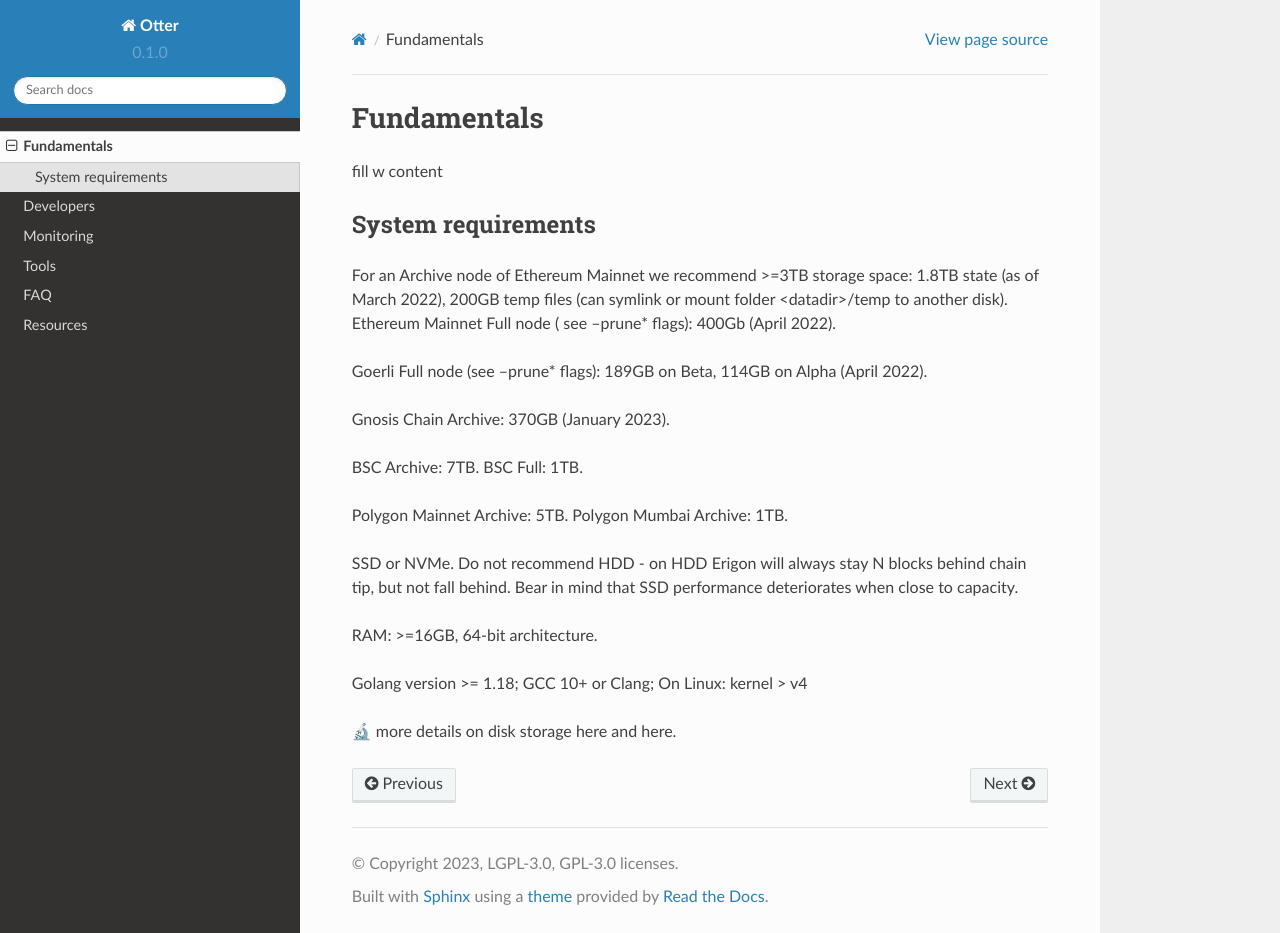
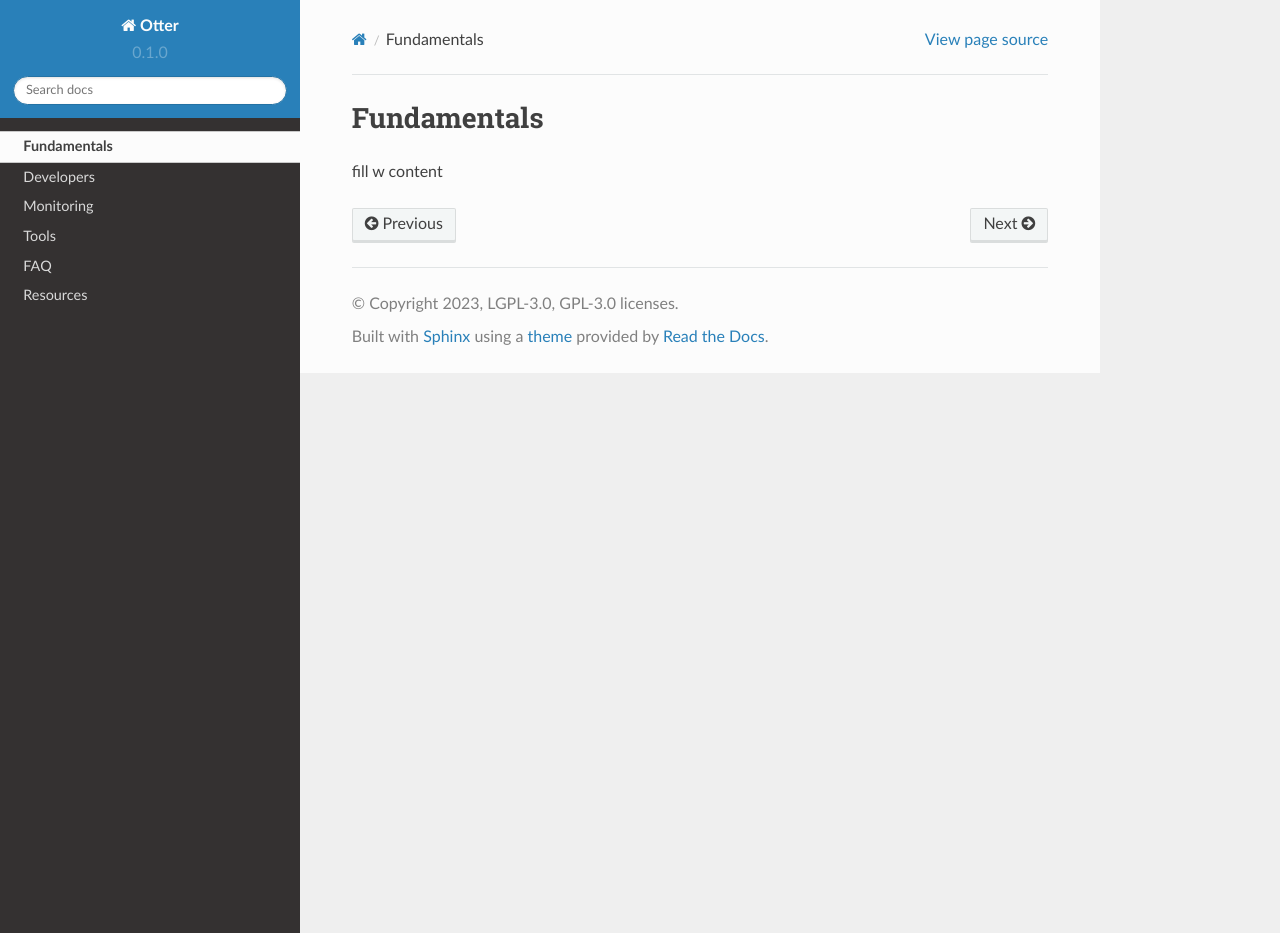
Before and after one commit to bloxster/erigon-2, a Sphinx documentation site: the page built from docs/source/fundamentals.rst, in a window 1280 px wide and 933 px high. Built offline with Sphinx 7.4.7 and the Read the Docs theme 2.0.0, drawn with Linux system fonts in a browser that asks for light colours.

Commit message:
Update fundamentals.rst

```diff
--- a/docs/source/fundamentals.rst
+++ b/docs/source/fundamentals.rst
@@ -2,25 +2,3 @@ Fundamentals
 =================
 
 fill w content
-
-System requirements
-----------------------
-
-For an Archive node of Ethereum Mainnet we recommend >=3TB storage space: 1.8TB state (as of March 2022), 200GB temp files (can symlink or mount folder <datadir>/temp to another disk). Ethereum Mainnet Full node ( see --prune* flags): 400Gb (April 2022).
-
-Goerli Full node (see --prune* flags): 189GB on Beta, 114GB on Alpha (April 2022).
-
-Gnosis Chain Archive: 370GB (January 2023).
-
-BSC Archive: 7TB. BSC Full: 1TB.
-
-Polygon Mainnet Archive: 5TB. Polygon Mumbai Archive: 1TB.
-
-SSD or NVMe. Do not recommend HDD - on HDD Erigon will always stay N blocks behind chain tip, but not fall behind. Bear in mind that SSD performance deteriorates when close to capacity.
-
-RAM: >=16GB, 64-bit architecture.
-
-Golang version >= 1.18; GCC 10+ or Clang; On Linux: kernel > v4
-
-🔬 more details on disk storage here
-and here.
```
